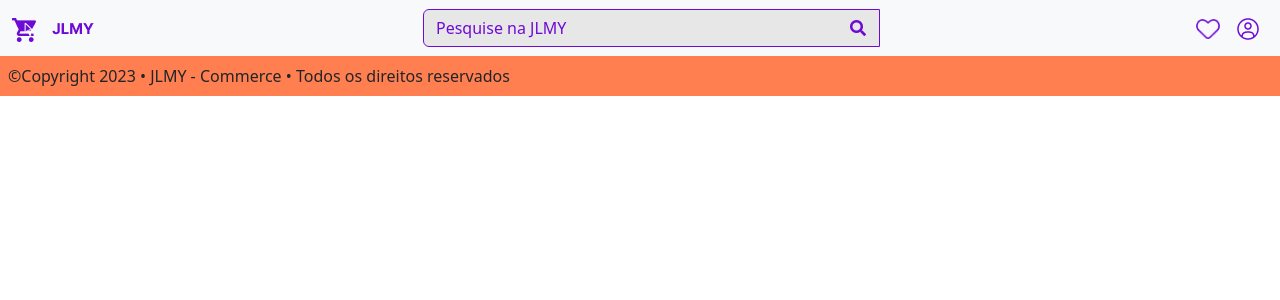
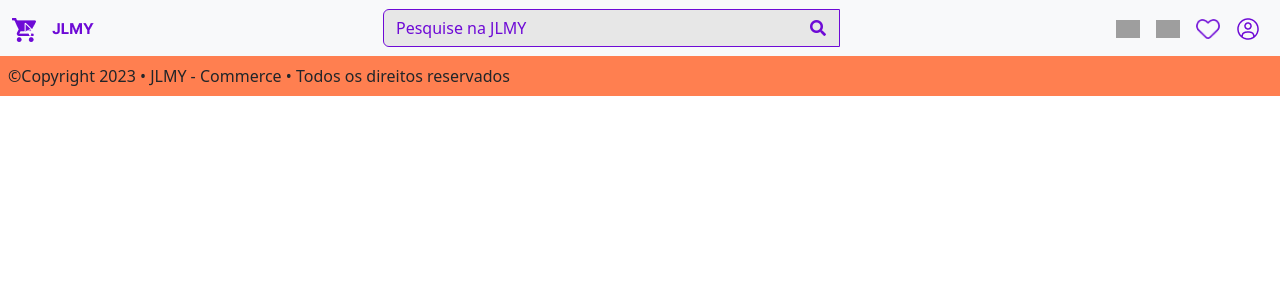
Before and after one commit to JLMY-Commerce/core_web_services, a Django app: page /produto/ in a window 1280 px wide. Shown: the top 300 px of the page. Run offline with Django 4.2, Linux system fonts and the light colour scheme; some libraries are stand-ins or nearby versions; grey boxes are pictures that could not be loaded.

Commit message:
Added images to navbar for logged out users

```diff
--- a/templates/assets/dashboard_with_nav_bars.html
+++ b/templates/assets/dashboard_with_nav_bars.html
@@ -31,6 +31,8 @@
                         {% if user.is_authenticated %}
                             <a href="{% url 'logout' %}"><i class="fs-4 text-dark-emphasis bi bi-box-arrow-right" style="color: #6E0AD6;"></i></a>
                         {% else %}
+                            <a class="text-dark-emphasis text-decoration-none px-2"><img src="{% static 'img/papo.png' %}" width="24px" alt=""></a>
+                            <a class="text-dark-emphasis text-decoration-none px-2"><img src="{% static 'img/car.png' %}" width="24px" alt=""></a>
                             <a class="text-dark-emphasis text-decoration-none px-2"><img src="{% static 'img/coraçao.png' %}" width="24px" alt=""></a>
                             <a class="text-dark-emphasis text-decoration-none px-2" href="{% url 'login' %}"><img src="{% static 'img/User Circle.png' %}" width="24px" alt=""></a>
 
```
